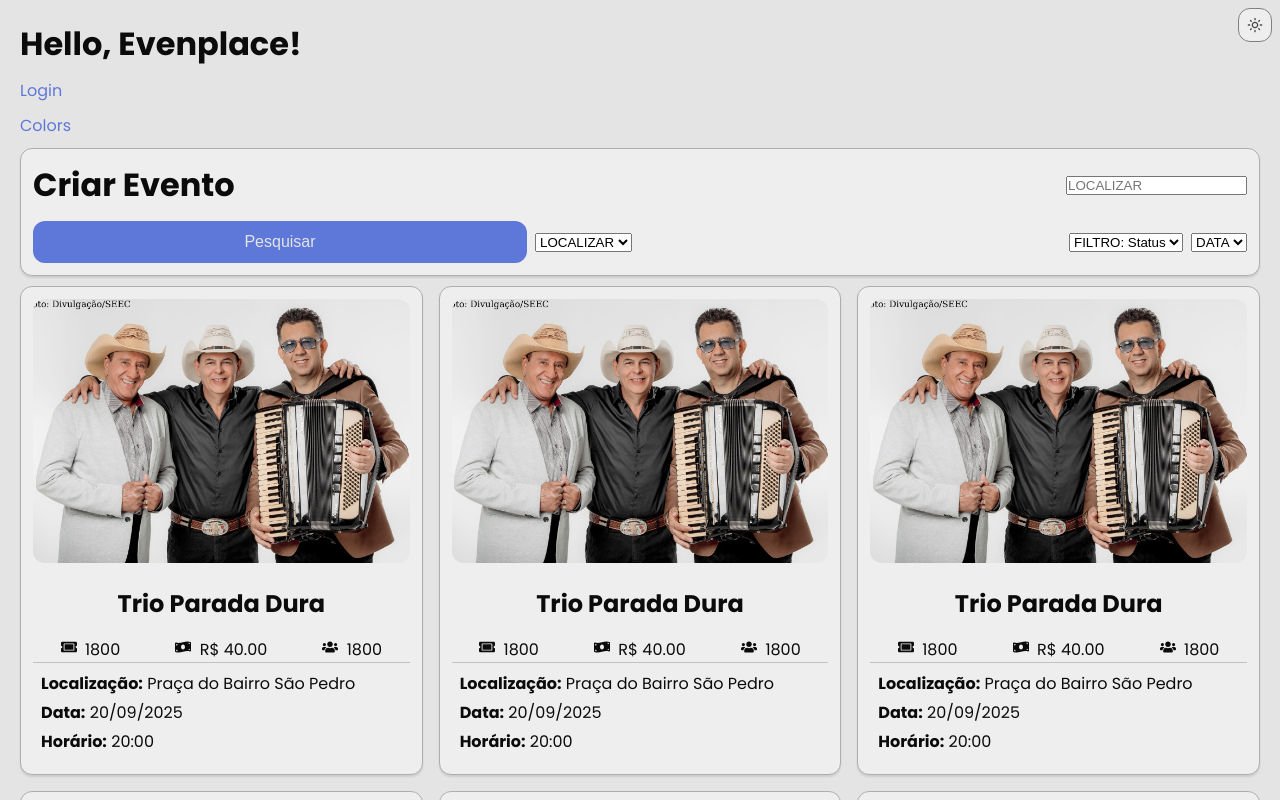
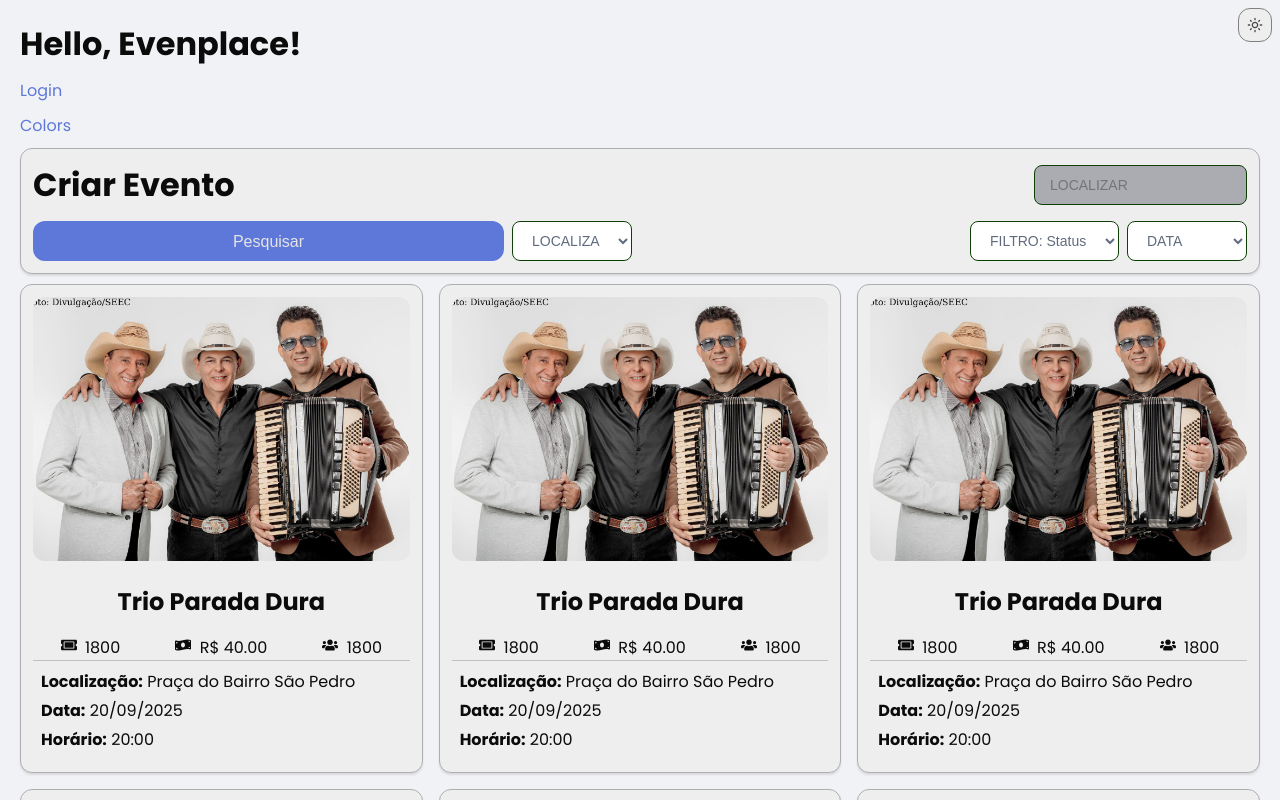
Before and after one commit to xDalete/Evenplace, a Next.js app: page / in a window 1280 px wide. Built offline with nearby package versions, Linux system fonts and the light colour scheme.

Commit message:
[Feat] Update CardCriarEvento styles and structure for improved layout and usability

```diff
--- a/src/components/evento/CardCriarEvento.module.scss
+++ b/src/components/evento/CardCriarEvento.module.scss
@@ -1,6 +1,4 @@
 @use "@/styles/Variables.scss" as variables;
-
-
 
 .cardHeader {
   display: flex;
@@ -28,3 +26,101 @@
   align-items: center;
   gap: variables.$gap-sm;
 }
+
+body {
+  background-color: #f0f2f5; /* Cor de fundo similar à imagem */
+  font-family: 'Roboto', sans-serif;
+}
+
+.eventos-container {
+  background-color: #ffffff;
+  padding: 20px 30px;
+  border-radius: 12px;
+  box-shadow: 0 4px 12px rgba(0, 0, 0, 0.08);
+  margin: 40px;
+  max-width: 1200px; /* Largura máxima */
+  margin-left: auto;
+  margin-right: auto;
+}
+
+.header-eventos {
+  display: flex;
+  justify-content: space-between;
+  align-items: center;
+  width: 100%;
+}
+
+.titulo {
+  font-size: 24px;
+  font-weight: 500;
+  color: #333;
+  margin: 0;
+}
+
+.acoes-esquerda, .acoes-direita {
+  display: flex;
+  align-items: center;
+  gap: 15px; /* Espaçamento entre os elementos */
+}
+
+.cardHeader :global(input){
+    border-radius: 8px;
+    border: 1px solid #0e3f06;
+    padding: 10px 15px;
+    font-size: 14px;
+    background-color: #ababb2;
+    color: #0e3f06;
+    height: 40px;
+    box-sizing: border-box;
+}
+
+/* Estilos gerais para botões e inputs */
+.rowInfo :global(button),
+.rowInfo :global(select){
+  border-radius: 8px;
+  border: 1px solid #0e3f06;
+  padding: 10px 15px;
+  font-size: 14px;
+  background-color: #fff;
+  cursor: pointer;
+  height: 40px;
+  box-sizing: border-box;
+}
+.select-localizar, .filtro-status {
+  min-width: 120px;
+  color: #606c7e;
+}
+
+/* Campo de Busca */
+.campo-busca {
+  position: relative;
+  display: flex;
+  align-items: center;
+}
+
+.campo-busca input {
+  background-color: #f0f2f5;
+  border: none;
+  border-radius: 20px; /* Bem arredondado */
+  padding-left: 40px; /* Espaço para o ícone */
+  width: 250px;
+  color: #606c7e;
+}
+
+.campo-busca input::placeholder {
+  color: #a0aec0;
+}
+
+.icone-busca {
+  position: absolute;
+  left: 15px;
+  color: #a0aec0;
+}
+
+/* Botão de Data */
+.btn-data {
+  display: flex;
+  align-items: center;
+  gap: 8px;
+  color: #606c7e;
+}
--- a/src/components/evento/CardCriarEvento.tsx
+++ b/src/components/evento/CardCriarEvento.tsx
@@ -20,23 +20,49 @@ const CardCriarEvento: React.FC<CardCriarEventoProps> = () => {
     <Grid xs={12} className={styles.rowInfo}>
       <Grid xs={6} className={styles.elementosEsquerda}>
         <Button>Pesquisar</Button>
-        <select className="select-localizar">
+        <select className={styles["select-localizar"]}>
           <option value="">LOCALIZAR</option>
           {/* Adicione outras opções aqui */}
         </select>
       </Grid>
       <Grid xs={6} className={styles.elementosDireita}>
-        <select className="select-localizar">
-          <option value="">FILTRO: Status</option>
+        <select className={styles["select-localizar"]}>
+          <option value="">FILTRO:  Status</option>
           {/* Adicione outras opções aqui */}
         </select>
-        <select className="select-localizar">
+        <select className={styles["select-localizar"]}>
           <option value="">DATA</option>
           {/* Adicione outras opções aqui */}
         </select>
       </Grid>
     </Grid>
     </Card>
+    //  <div className={styles["eventos-container"]}>
+    //   <div className={styles["header-eventos"]}>
+    //     <h1 className={styles["titulo"]}>Criar Eventos</h1>
+    //     <div className={styles["acoes-esquerda"]}>
+    //       <button className={styles["btn-novo-evento"]}>
+    //        Novo Evento
+    //       </button>
+    //       <select className={styles["select-localizar"]}>
+    //         <option value="">LOCALIZAR</option>
+    //         {/* Adicione outras opções aqui */}
+    //       </select>
+    //     </div>
+    //     <div className={styles["acoes-direita"]}>
+    //       <div className={styles["campo-busca"]}>
+    //         <input className={styles["icone-busca"]} type="text" placeholder="LOCALIZAR" />
+    //       </div>
+    //       <select className={styles["filtro-status"]}>
+    //         <option value="">FILTRO: Status</option>
+    //         {/* Adicione outras opções de status aqui */}
+    //       </select>
+    //       <button className={styles["btn-data"]}>
+    //         DATA
+    //       </button>
+    //     </div>
+    //   </div>
+    // </div>
   );
 };
 
```
